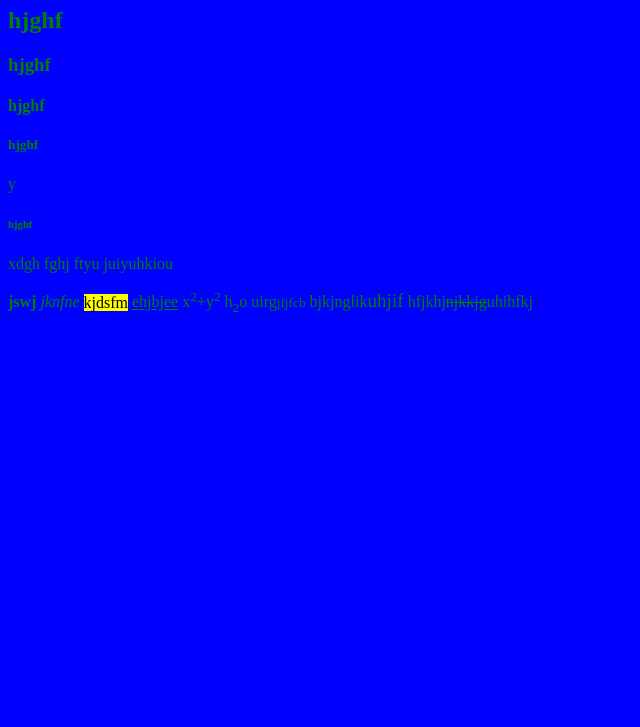
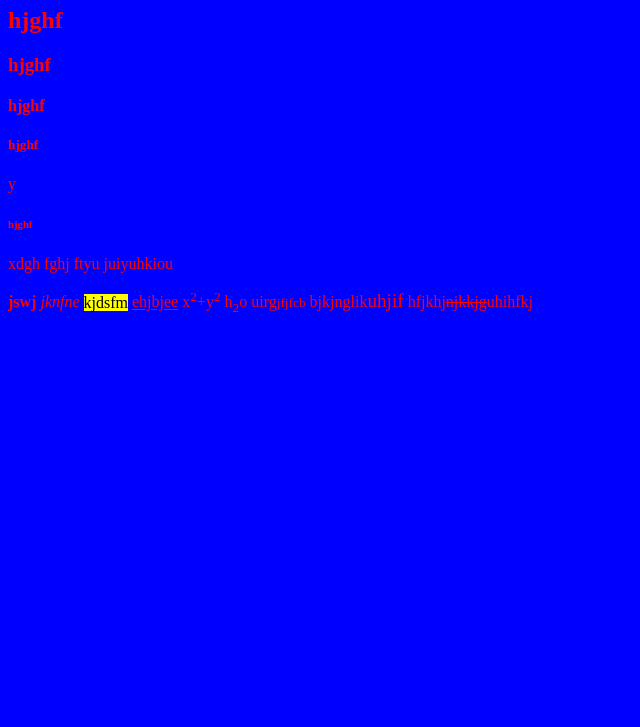
Before and after one commit to harshithabellam/samplegit2, a plain HTML site: page index.html in a window 1280 px wide. Shown: the part 73-800 px from the top of the page, without its empty margins (0-640 px from the left). Drawn offline with Linux system fonts and the light colour scheme.

Commit message:
demo html

```diff
--- a/index.html
+++ b/index.html
@@ -1,6 +1,6 @@
 <!DOCTYPE html>
 <html>
-    <body bgcolor="blue"  text="green" >
+    <body bgcolor="blue"  text="red" >
         <h1>hjghf</h1>
         <h2>hjghf</h2>
         <h3>hjghf</h3>
```
